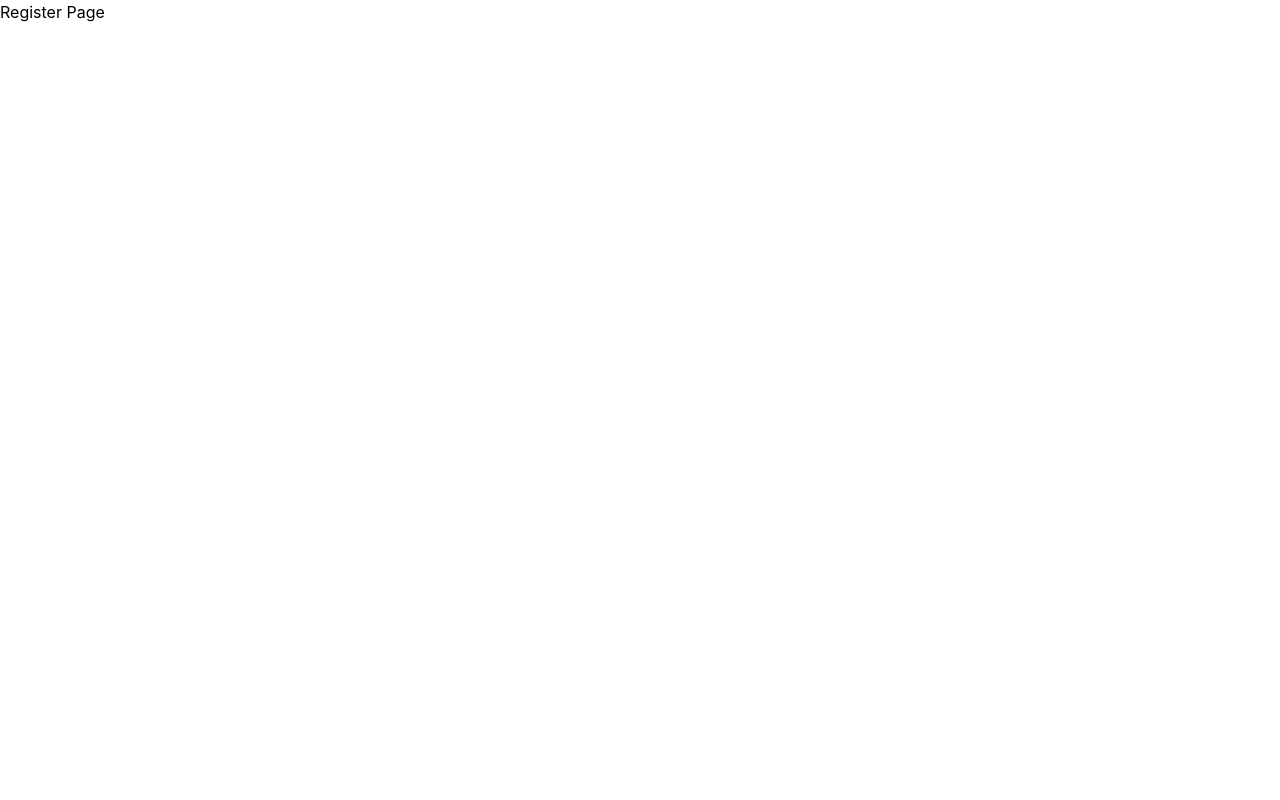
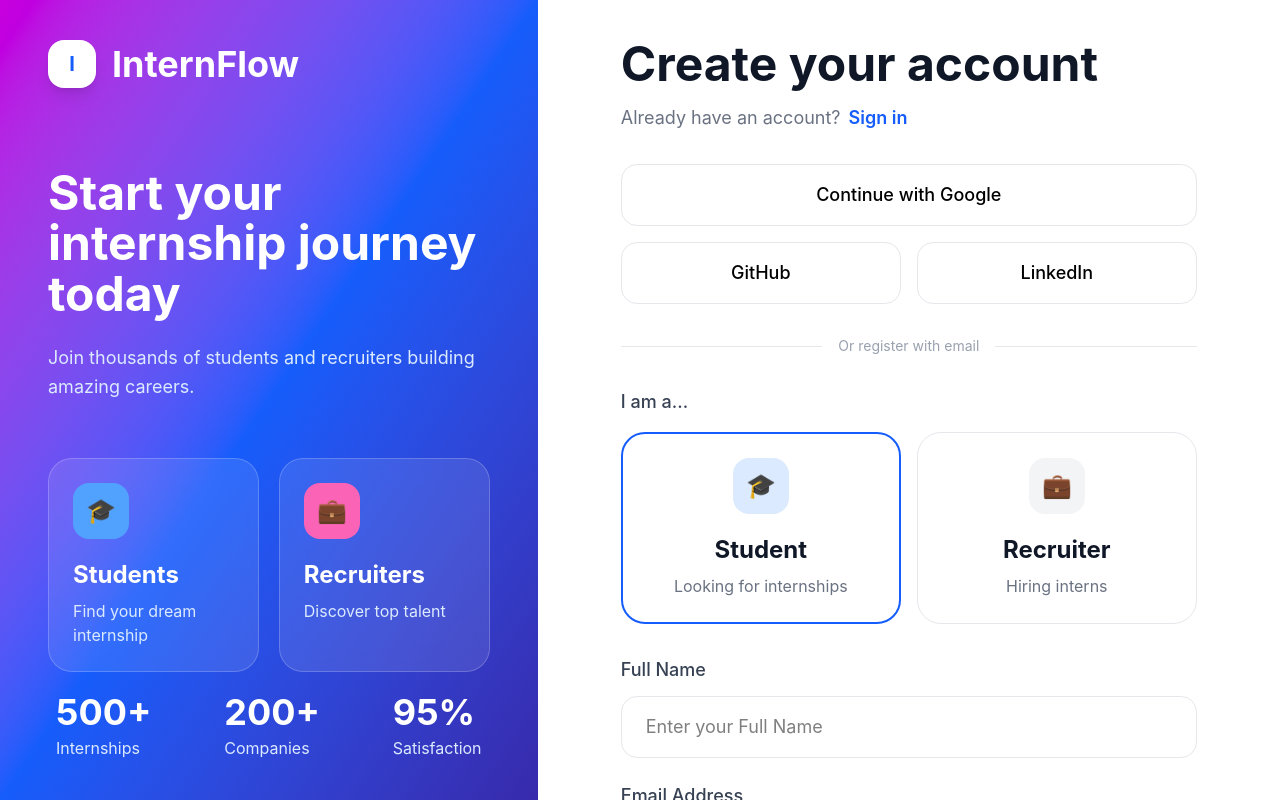
Before and after one commit to anshxio/internship-management-platform, a React (Vite) app in the folder client/: page /register in a window 1280 px wide. Built offline with nearby package versions, Linux system fonts and the light colour scheme.

Commit message:
Built a register page

```diff
--- a/client/src/pages/Register.jsx
+++ b/client/src/pages/Register.jsx
@@ -1,8 +1,235 @@
-function Register(){
-    return (
-        <div>
-            <h1> Register Page </h1>
+function Register() {
+  return (
+    <section className="h-screen grid grid-cols-[42%_58%] overflow-hidden">
+      {/* LEFT PANEL */}
+      <div className="bg-gradient-to-br from-fuchsia-600 via-blue-600 to-indigo-800">
+        <div className="h-full px-12 py-10 text-white flex flex-col justify-between">
+          {/* TOP CONTENT */}
+          <div>
+            {/* LOGO */}
+            <div className="flex items-center gap-4">
+              <div className="w-12 h-12 rounded-2xl bg-white text-blue-600 flex items-center justify-center font-bold text-xl shadow-lg">
+                I
+              </div>
+
+              <h1 className="text-4xl font-bold">InternFlow</h1>
+            </div>
+
+            {/* HERO SECTION */}
+            <div className="mt-20">
+              <h1 className="text-5xl font-bold leading-[1.05] max-w-lg">
+                Start your internship journey today
+              </h1>
+
+              <p className="text-lg text-blue-100 mt-6 leading-relaxed max-w-md">
+                Join thousands of students and recruiters building amazing
+                careers.
+              </p>
+            </div>
+          </div>
+
+          {/* MIDDLE CARDS */}
+          <div className="space-y-5">
+            {/* ROLE CARDS */}
+            <div className="grid grid-cols-2 gap-5">
+              {/* STUDENT */}
+              <div className="bg-white/10 backdrop-blur-md border border-white/20 rounded-3xl p-6">
+                <div className="w-14 h-14 rounded-2xl bg-blue-400 flex items-center justify-center text-2xl">
+                  🎓
+                </div>
+
+                <h1 className="text-2xl font-bold mt-5">Students</h1>
+
+                <p className="text-blue-100 mt-2">Find your dream internship</p>
+              </div>
+
+              {/* RECRUITER */}
+              <div className="bg-white/10 backdrop-blur-md border border-white/20 rounded-3xl p-6">
+                <div className="w-14 h-14 rounded-2xl bg-pink-400 flex items-center justify-center text-2xl">
+                  💼
+                </div>
+
+                <h1 className="text-2xl font-bold mt-5">Recruiters</h1>
+
+                <p className="text-blue-100 mt-2">Discover top talent</p>
+              </div>
+            </div>
+
+            {/* STATS */}
+            <div className="flex items-center justify-between px-2">
+              <div>
+                <h1 className="text-4xl font-bold">500+</h1>
+
+                <p className="text-blue-100 mt-1">Internships</p>
+              </div>
+
+              <div>
+                <h1 className="text-4xl font-bold">200+</h1>
+
+                <p className="text-blue-100 mt-1">Companies</p>
+              </div>
+
+              <div>
+                <h1 className="text-4xl font-bold">95%</h1>
+
+                <p className="text-blue-100 mt-1">Satisfaction</p>
+              </div>
+            </div>
+          </div>
         </div>
-    )
+      </div>
+
+      {/* RIGHT PANEL */}
+      <div className="bg-white h-screen overflow-y-auto">
+        <div className="h-full px-16 py-10">
+          <div className="w-full max-w-xl mx-auto">
+            {/* HEADING */}
+            <div>
+              <h1 className="text-5xl font-bold text-gray-900">
+                Create your account
+              </h1>
+
+              <p className="text-gray-500 text-lg mt-4">
+                Already have an account?
+                <span className="text-blue-600 font-semibold ml-2 cursor-pointer hover:text-blue-700 transition">
+                  Sign in
+                </span>
+              </p>
+            </div>
+
+            {/* GOOGLE BUTTON */}
+            <button className="w-full border border-gray-200 rounded-2xl py-4 text-lg font-medium mt-8 hover:bg-gray-50 hover:shadow-lg transition-all duration-300">
+              Continue with Google
+            </button>
+
+            {/* SOCIAL BUTTONS */}
+            <div className="grid grid-cols-2 gap-4 mt-4">
+              <button className="border border-gray-200 rounded-2xl py-4 text-lg font-medium hover:bg-gray-50 hover:shadow-lg transition-all duration-300">
+                GitHub
+              </button>
+
+              <button className="border border-gray-200 rounded-2xl py-4 text-lg font-medium hover:bg-gray-50 hover:shadow-lg transition-all duration-300">
+                LinkedIn
+              </button>
+            </div>
+
+            {/* DIVIDER */}
+            <div className="flex items-center gap-4 my-8">
+              <div className="flex-1 h-[1px] bg-gray-200"></div>
+
+              <p className="text-gray-400 text-sm">Or register with email</p>
+
+              <div className="flex-1 h-[1px] bg-gray-200"></div>
+            </div>
+
+            {/* ROLE SELECTOR */}
+            <div>
+              <p className="text-lg font-medium text-gray-700 mb-4">
+                I am a...
+              </p>
+
+              <div className="grid grid-cols-2 gap-4">
+                {/* STUDENT */}
+                <button className="border-2 border-blue-600 rounded-3xl p-6 hover:shadow-xl transition-all duration-300">
+                  <div className="w-14 h-14 rounded-2xl bg-blue-100 flex items-center justify-center text-2xl mx-auto">
+                    🎓
+                  </div>
+
+                  <h1 className="text-2xl font-bold text-gray-900 mt-5">
+                    Student
+                  </h1>
+
+                  <p className="text-gray-500 mt-2">Looking for internships</p>
+                </button>
+
+                {/* RECRUITER */}
+                <button className="border border-gray-200 rounded-3xl p-6 hover:border-blue-600 hover:shadow-xl transition-all duration-300">
+                  <div className="w-14 h-14 rounded-2xl bg-gray-100 flex items-center justify-center text-2xl mx-auto">
+                    💼
+                  </div>
+
+                  <h1 className="text-2xl font-bold text-gray-900 mt-5">
+                    Recruiter
+                  </h1>
+
+                  <p className="text-gray-500 mt-2">Hiring interns</p>
+                </button>
+              </div>
+            </div>
+
+            {/* FULL NAME */}
+            <div className="mt-8">
+              <label className="text-lg font-medium text-gray-700">
+                Full Name
+              </label>
+
+              <input
+                type="text"
+                placeholder="Enter your Full Name"
+                className="w-full mt-3 border border-gray-200 rounded-2xl px-6 py-4 text-lg outline-none focus:ring-2 focus:ring-blue-500 hover:shadow-lg transition-all duration-300"
+              />
+            </div>
+
+            {/* EMAIL */}
+            <div className="mt-6">
+              <label className="text-lg font-medium text-gray-700">
+                Email Address
+              </label>
+
+              <input
+                type="email"
+                placeholder="you@gmail.com"
+                className="w-full mt-3 border border-gray-200 rounded-2xl px-6 py-4 text-lg outline-none focus:ring-2 focus:ring-blue-500 hover:shadow-lg transition-all duration-300"
+              />
+            </div>
+
+            {/* PASSWORD */}
+            <div className="mt-6">
+              <label className="text-lg font-medium text-gray-700">
+                Password
+              </label>
+
+              <input
+                type="password"
+                placeholder="Create a strong Password"
+                className="w-full mt-3 border border-gray-200 rounded-2xl px-6 py-4 text-lg outline-none focus:ring-2 focus:ring-blue-500 hover:shadow-lg transition-all duration-300"
+              />
+
+              <p className="text-gray-400 text-sm mt-3">
+                Must be at least 8 characters
+              </p>
+            </div>
+
+            {/* TERMS */}
+            <div className="flex items-start gap-3 mt-6">
+              <input type="checkbox" className="w-5 h-5 mt-1" />
+
+              <p className="text-gray-500 leading-relaxed">
+                I agree to the
+                <span className="text-blue-600 ml-1 cursor-pointer">
+                  Terms of Service
+                </span>
+                and
+                <span className="text-blue-600 ml-1 cursor-pointer">
+                  Privacy Policy
+                </span>
+              </p>
+            </div>
+
+            {/* CREATE ACCOUNT BUTTON */}
+            <button className="w-full bg-blue-600 text-white py-4 rounded-2xl text-xl font-medium mt-8 hover:bg-blue-700 hover:shadow-xl transition-all duration-300 hover:scale-[1.01]">
+              Create your account
+            </button>
+
+            {/* BOTTOM TEXT */}
+            <p className="text-center text-gray-400 mt-8 pb-10">
+              Join 5,000+ students and recruiters on InternFlow
+            </p>
+          </div>
+        </div>
+      </div>
+    </section>
+  );
 }
-export default Register
+
+export default Register;
```
